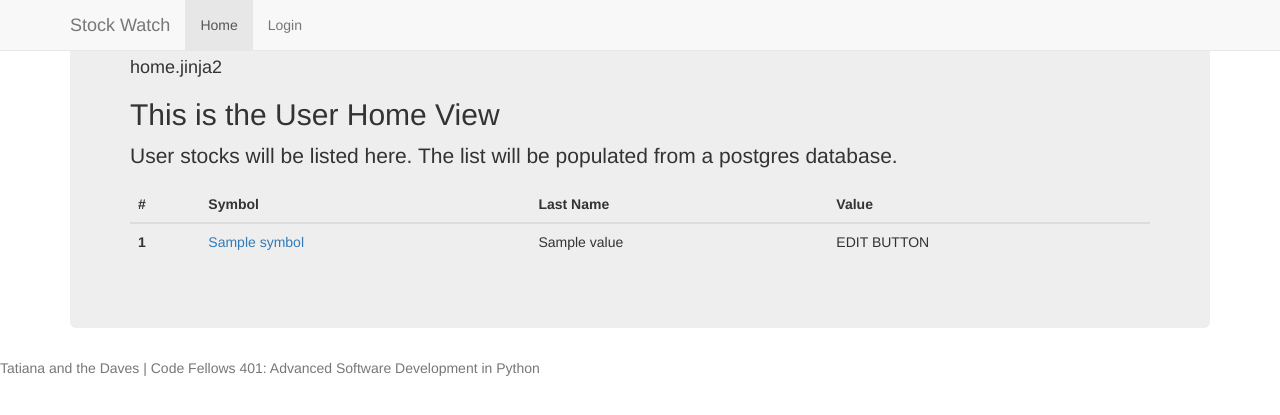
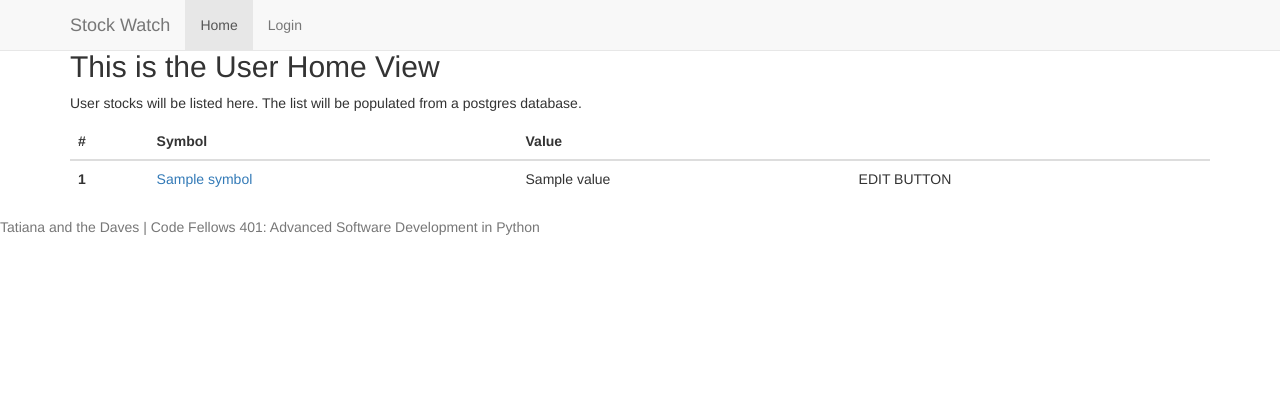
Before and after one commit to tanyaweaver/market-analysis, a Python web app: template market_analysis/templates/home.jinja2 in a window 1280 px wide. Shown: the top 415 px of the page. Run offline with Jinja, Linux system fonts and the light colour scheme; the template is opened without the code that fills it: most values are stand-ins (such as "Sample title", 1, 10 or a date in 2020); some libraries are stand-ins or nearby versions; some web fonts are replaced.

Commit message:
getting some stock list rendering, css formatting needs changing

```diff
--- a/market_analysis/templates/home.jinja2
+++ b/market_analysis/templates/home.jinja2
@@ -1,7 +1,7 @@
 {% extends "layout.jinja2" %}
 {% block body %}
 
-    <div class="jumbotron">
+    <!-- <div class="jumbotron"> -->
       <h4>home.jinja2</h4>
       <h2>This is the User Home View</h2>
       <p>User stocks will be listed here. The list will be populated from a postgres database.</p>
@@ -11,8 +11,8 @@
           <tr>
             <th>#</th>
             <th>Symbol</th>
-            <th>Last Name</th>
             <th>Value</th>
+            <th></th>
           </tr>
         </thead>
           <tbody>
@@ -25,6 +25,6 @@
               </tr>
             {% endfor %}
           </table>
-    </dir>
+    <!-- </dir> -->
 
 {% endblock %}
```
